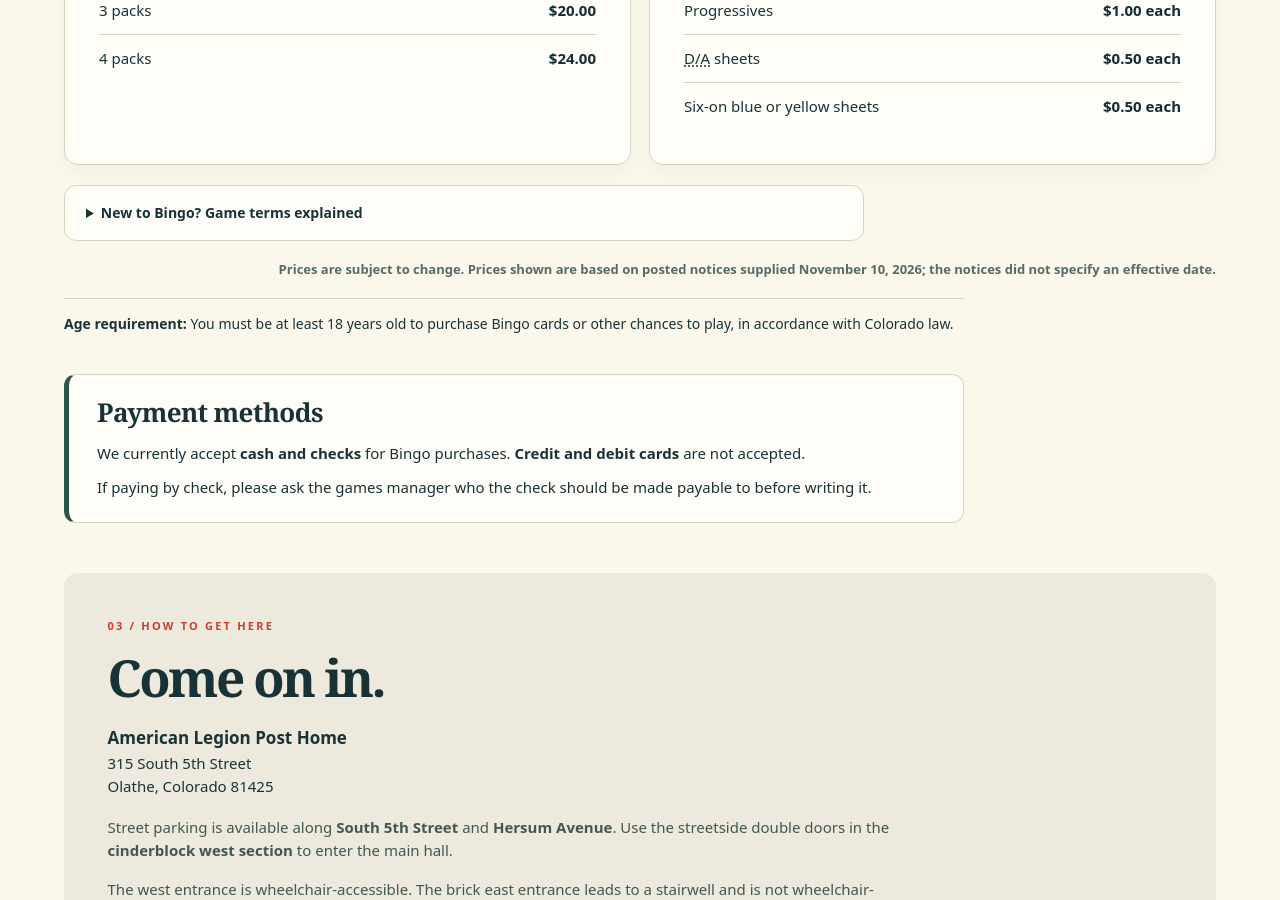
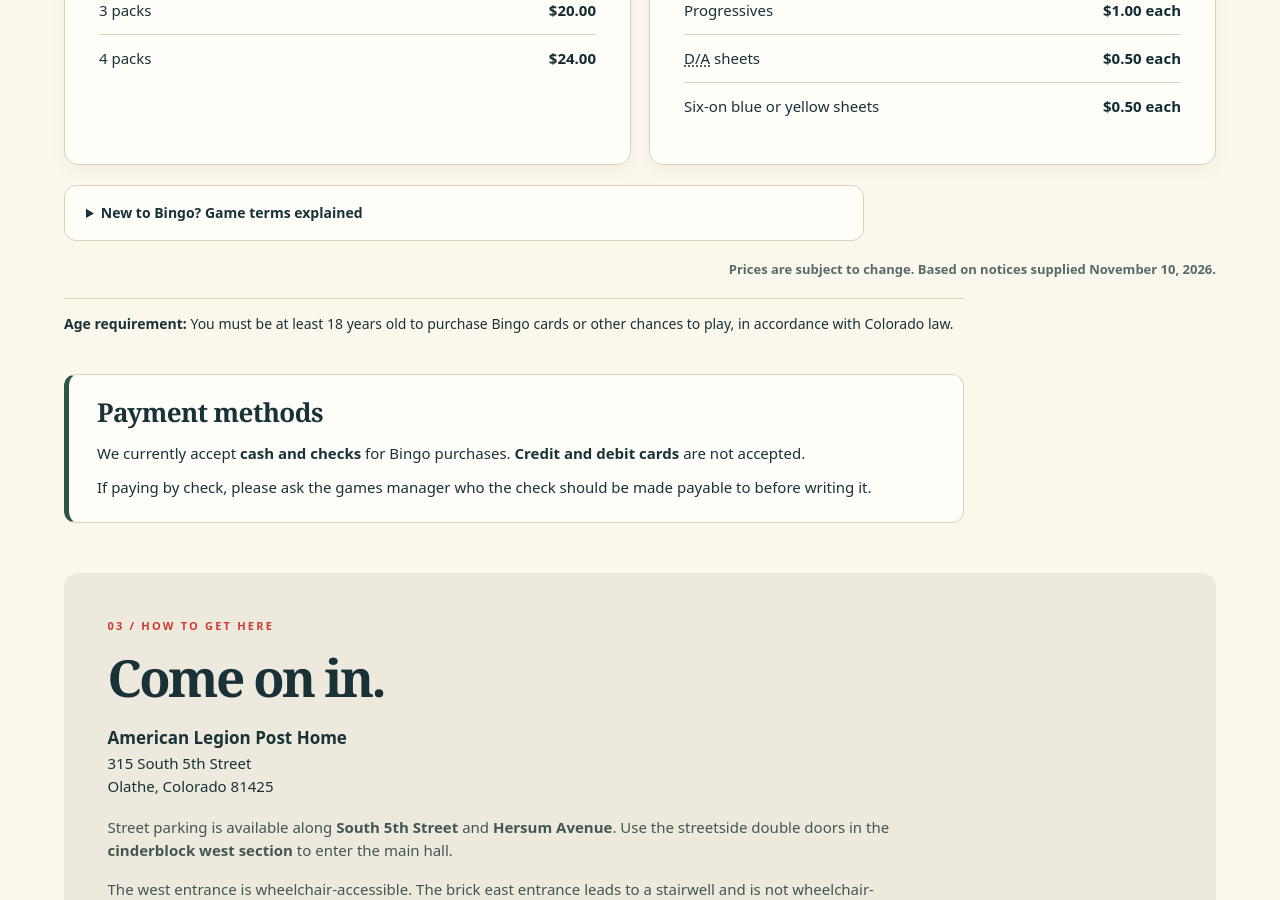
Before and after one commit to SPIERS-DENNIS-POST/spiers-dennis-post.github.io, a Jekyll site: the page built from donate/bingo/index.md, in a window 1280 px wide and 900 px high, scrolled down 1895 px. Built offline with Jekyll 4.4.1, drawn with Linux system fonts in a browser that asks for light colours.

Commit message:
Shorten Bingo pricing date note

```diff
--- a/donate/bingo/index.md
+++ b/donate/bingo/index.md
@@ -54,7 +54,7 @@ source_ids: [colorado-bingo-underage-purchase-law]
 <div><dt>{{ item.term | escape }}</dt><dd>{{ item.meaning | escape }}</dd></div>
 {% endfor %}
 </dl></details>
-<p class="bingo-price-note">Prices are subject to change. Prices shown are based on posted notices supplied November 10, 2026; the notices did not specify an effective date.</p>
+<p class="bingo-price-note">Prices are subject to change. Based on notices supplied November 10, 2026.</p>
 <p class="bingo-age-note"><strong>Age requirement:</strong> You must be at least {{ site.data.bingo.minimum_purchase_age }} years old to purchase Bingo cards or other chances to play, in accordance with Colorado law.</p>
 <section class="bingo-payment" aria-labelledby="bingo-payment-title">
 <h3 id="bingo-payment-title">Payment methods</h3>
```
